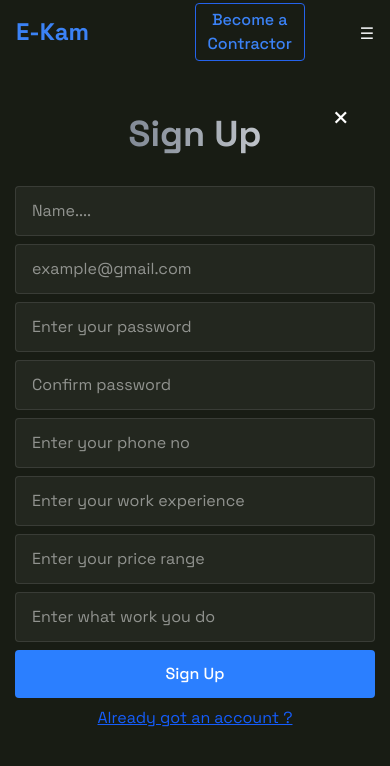
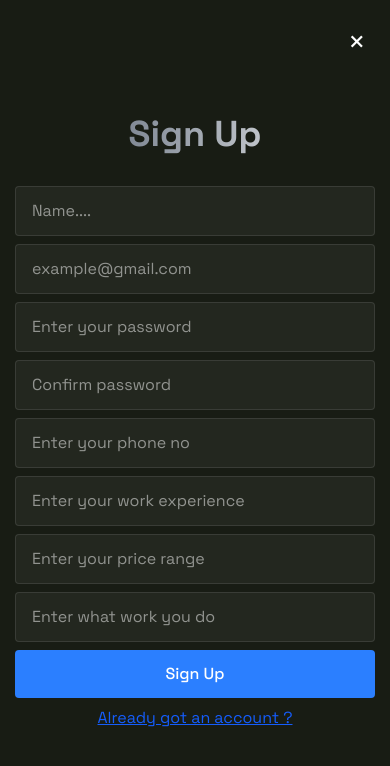
Before and after one commit to Samrat-Deula7/E-Kam, a React (Vite) app in the folder frontend/: page / in a window 390 px wide. Both pictures are taken after a click on the button "Become a Contractor". Shown: the top 766 px of the page. Built offline with nearby package versions, Linux system fonts and the light colour scheme.

Commit message:
resolving some issues in navbar in the mobile screen

```diff
--- a/frontend/src/App.jsx
+++ b/frontend/src/App.jsx
@@ -47,6 +47,7 @@ function App() {
             menuOpen={menuOpen}
             setmenuOpen={setmenuOpen}
             contractorBtn={contractorBtn}
+            signupBtn={signupBtn}
             setcontractorBtn={setcontractorBtn}
             isLoggedIn={isLoggedIn}
             setIsLoggedIn={setIsLoggedIn}
--- a/frontend/src/Login.jsx
+++ b/frontend/src/Login.jsx
@@ -103,7 +103,7 @@ const Login = ({
           onClick={() => {
             setSignupBtn(false);
           }}
-          className="absolute top-25 right-10 text-white text-3xl focus:outline-none cursor-pointer "
+          className="absolute top-6 right-6 text-white text-3xl focus:outline-none cursor-pointer "
           aria-label="Close button"
         >
           &times;
--- a/frontend/src/Navbar.jsx
+++ b/frontend/src/Navbar.jsx
@@ -5,8 +5,10 @@ import { useNavigate } from "react-router-dom";
 const Navbar = ({
   setmenuOpen,
   setcontractorBtn,
+  contractorBtn,
   isLoggedIn,
   setIsLoggedIn,
+  signupBtn,
 }) => {
   const navigation = useNavigate();
   const location = useLocation();
@@ -34,10 +36,12 @@ const Navbar = ({
   };
   return (
     <nav
-      className={`fixed top-0 left-0 right-0 z-50 transition-all duration-300 ${
-        scrolled
-          ? " backdrop-blur-xl border-b border-white/10 shadow-lg"
-          : "bg-transparent"
+      // <nav className="fixed top-0 max-w-screen z-40 bg-[rgba(10,10,10,0.8)] backdrop-blur-lg border-b border-white/10 shadow-lg">
+
+      className={`fixed top-0 max-w-screen z-50 transition-all duration-300 ${
+        scrolled || contractorBtn || signupBtn
+          ? " backdrop-blur-xl border-b border-white/10 shadow-lg hidden"
+          : "bg-transparent "
       }`}
     >
       <div className="min-w-screen mx-auto px-4">
--- a/frontend/src/Signup.jsx
+++ b/frontend/src/Signup.jsx
@@ -159,7 +159,7 @@ const Signup = ({
           onClick={() => {
             setcontractorBtn(false);
           }}
-          className="absolute top-25 right-10 text-white text-3xl focus:outline-none cursor-pointer "
+          className="absolute top-6 right-6 text-white text-3xl focus:outline-none cursor-pointer "
           aria-label="Close button"
         >
           &times;
--- a/frontend/src/UpdateData.jsx
+++ b/frontend/src/UpdateData.jsx
@@ -119,7 +119,7 @@ const UpdateData = ({ setUpdateOpen, updateOpen }) => {
             onClick={() => {
               setUpdateOpen(false);
             }}
-            className="absolute top-25 right-10 text-white text-3xl focus:outline-none cursor-pointer "
+            className="absolute top-6 right-6 text-white text-3xl focus:outline-none cursor-pointer "
             aria-label="Close button"
           >
             &times;
```
